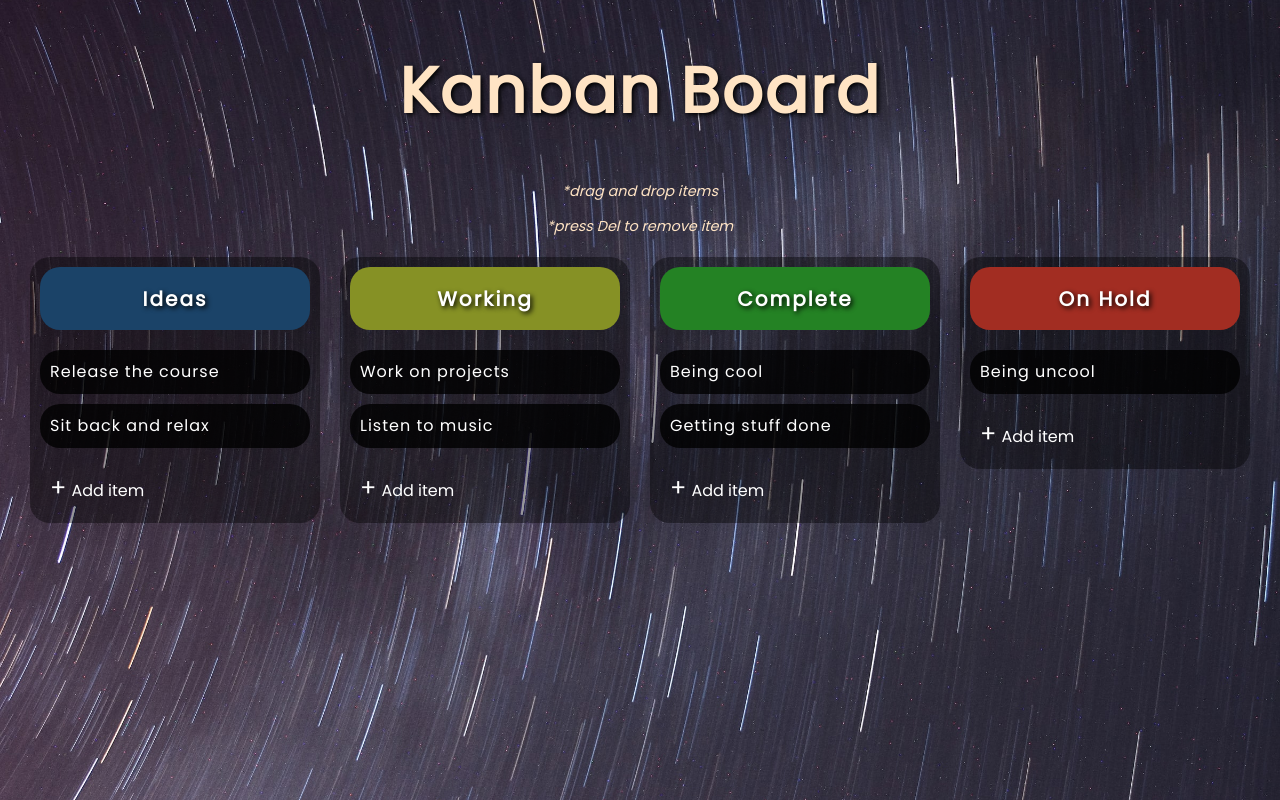
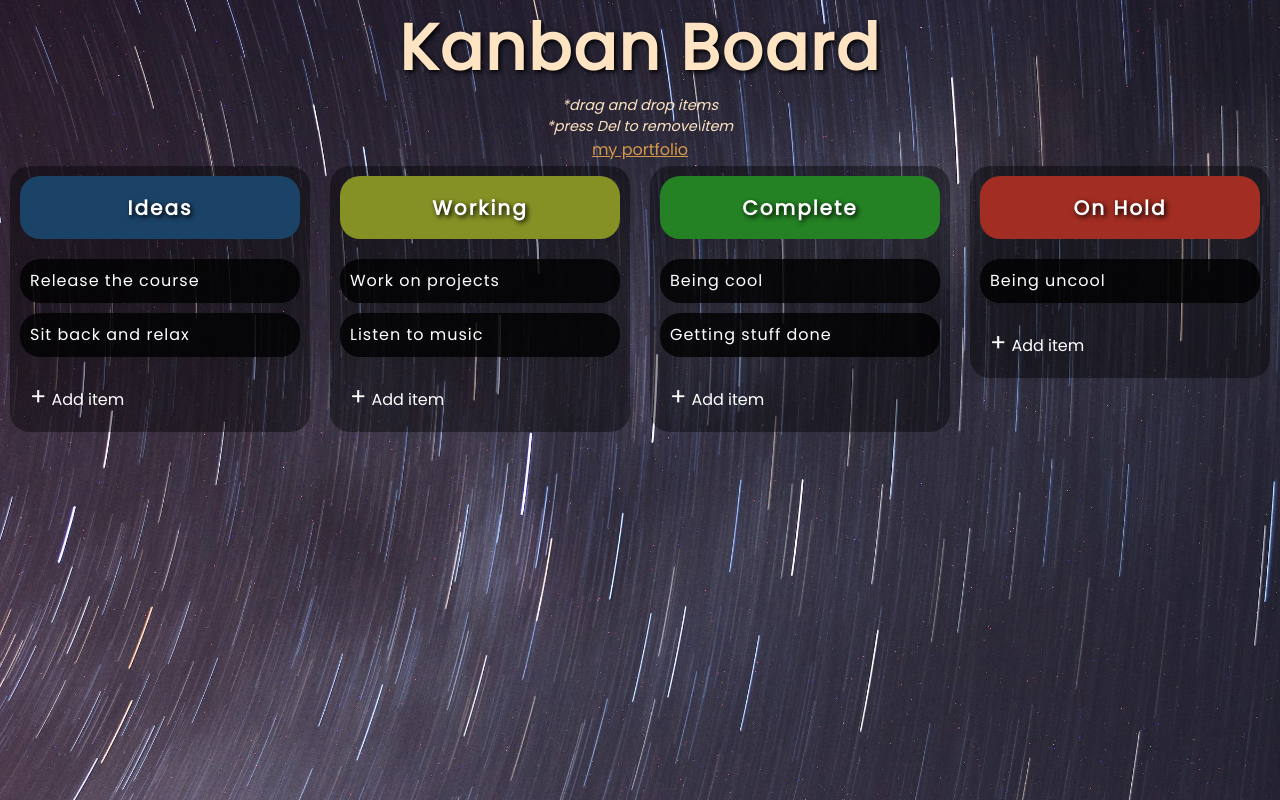
Before and after one commit to ddwebdevv/planner, a plain HTML site: page index.html in a window 1280 px wide. Drawn offline with Linux system fonts and the light colour scheme.

Commit message:
add link to portfolio

```diff
--- a/index.html
+++ b/index.html
@@ -11,6 +11,7 @@
     <h1 class="main-title">Kanban Board</h1>
     <p>*drag and drop items</p>
     <p>*press Del to remove item</p>
+    <a href="https://ddwebdevv.github.io/portfolio/home.html">my portfolio</a>
     <div class="drag-container">
         <ul class="drag-list">
             <!-- ideas column -->
--- a/style.css
+++ b/style.css
@@ -27,7 +27,24 @@ p {
   font-size: 0.9rem;
   text-align: center;
   color: bisque;
+  margin: 0;
 }
+
+a {
+  display: flex;
+  justify-content: center;
+}
+a:link,
+a:active,
+a:visited {
+  color:  rgb(216, 152, 75);
+  background-color: transparent;
+  text-decoration: underline;
+}
+a:hover {
+  color:  rgb(187, 119, 36);
+}
+
 
 h1, h2 {
   letter-spacing: 2px;
@@ -38,7 +55,7 @@ h1, h2 {
 .main-title {
   text-align: center;
   color: bisque;
-  /* margin-bottom: 2rem; */
+  margin: 0;
 }
 
 ul {
@@ -47,9 +64,6 @@ ul {
   padding: 0;
 }
 
-.drag-container {
-  margin: 20px;
-}
 
 .drag-list {
   display: flex;
```
